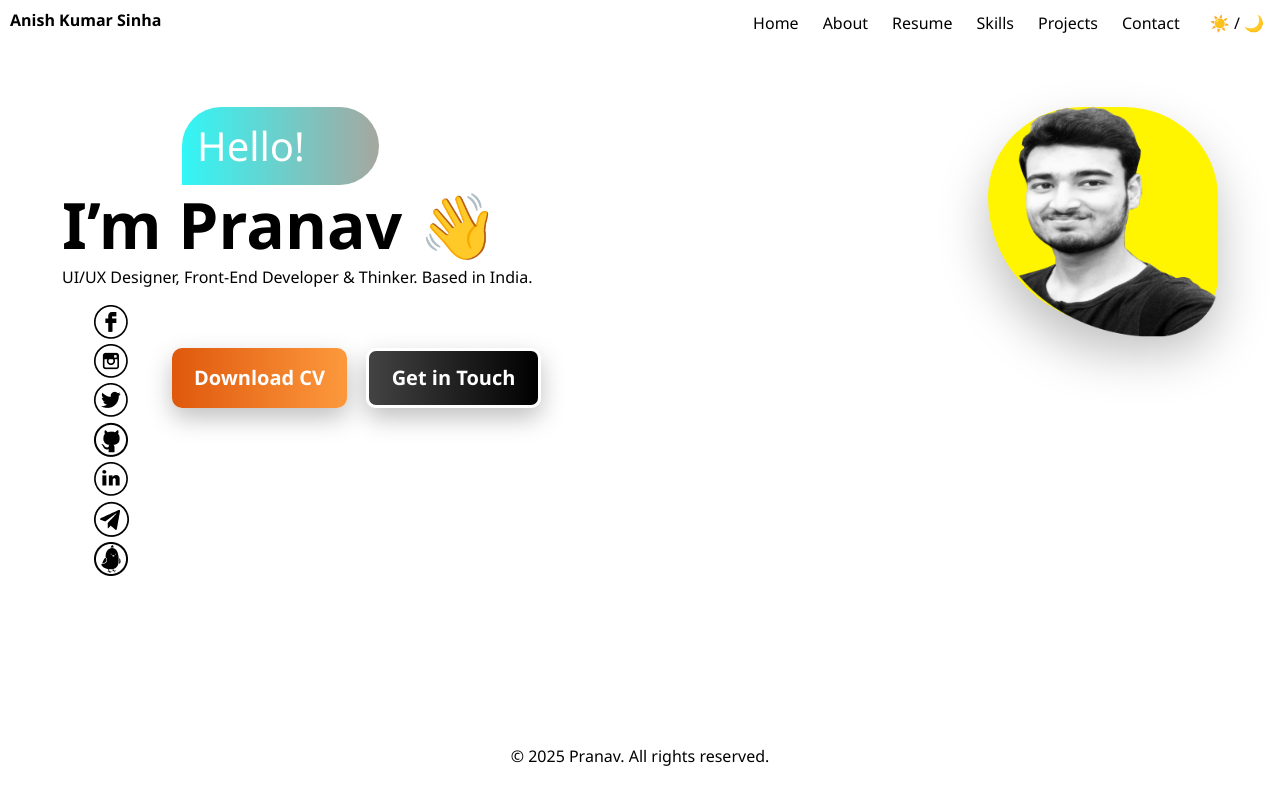
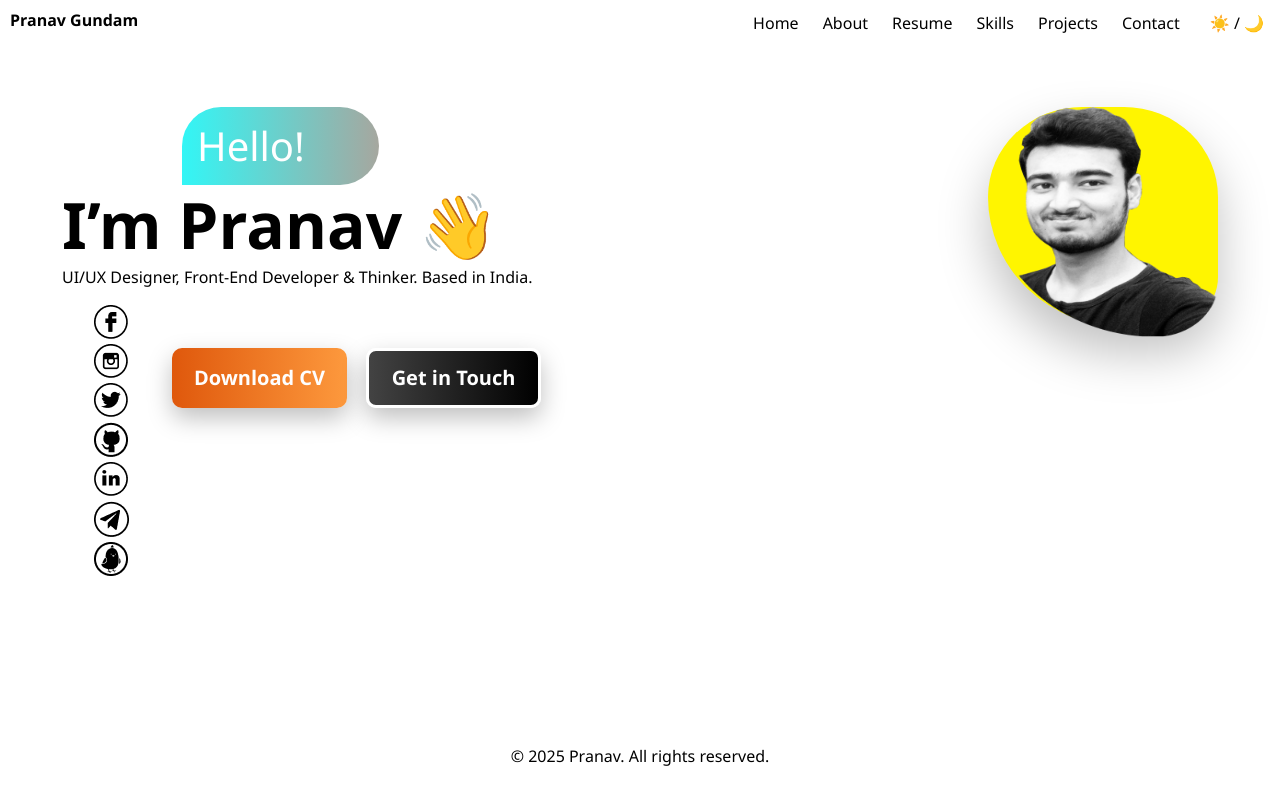
Before and after one commit to pranavgundam444/portfolio, a React (Create React App) app: page / in a window 1280 px wide. Built offline with nearby package versions, Linux system fonts and the light colour scheme; the HTML template or start-up script is replaced by a standard one.

Commit message:
Update Navbar.js

```diff
--- a/src/components/Navbar/Navbar.js
+++ b/src/components/Navbar/Navbar.js
@@ -13,7 +13,7 @@
 
   return (
     <nav className="navbar">
-      <div className="logo">Anish Kumar Sinha</div>
+      <div className="logo">Pranav Gundam</div>
       <ul className="nav-links">
         <Link to='/' className='nav-link'>
           Home
```
